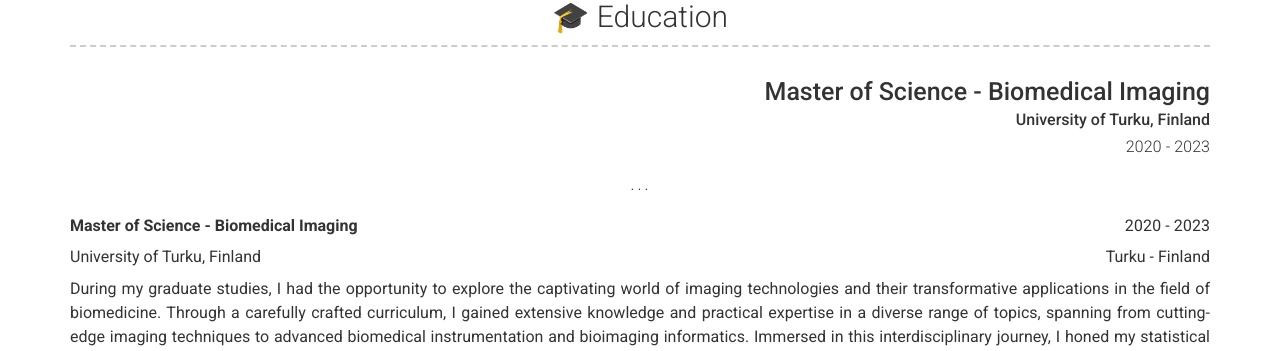
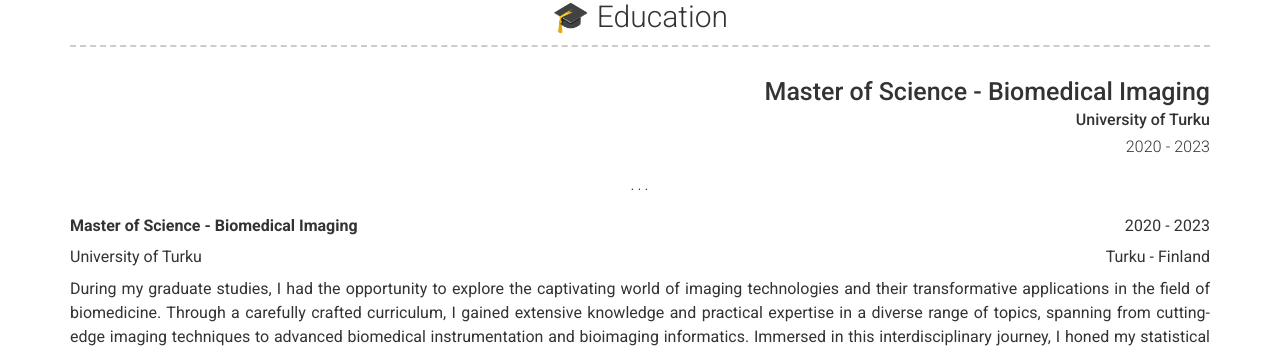
Before and after one commit to aminrezaei-img/CV, a Jekyll site: the page built from index.md, in a window 1280 px wide and 900 px high, scrolled down 1405 px. Shown: the part 150-501 px from the top of the window. Built offline with Jekyll 4.4.1, drawn with Linux system fonts in a browser that asks for light colours; nearby versions of some CDN libraries.

Commit message:
Update _config.yml

```diff
--- a/_config.yml
+++ b/_config.yml
@@ -85,7 +85,7 @@ content:
     content:
       - layout: top-right
         title: Master of Science - Biomedical Imaging
-        sub_title: University of Turku, Finland
+        sub_title: University of Turku
         city: Turku
         country: Finland
         caption: 2020 - 2023
```
